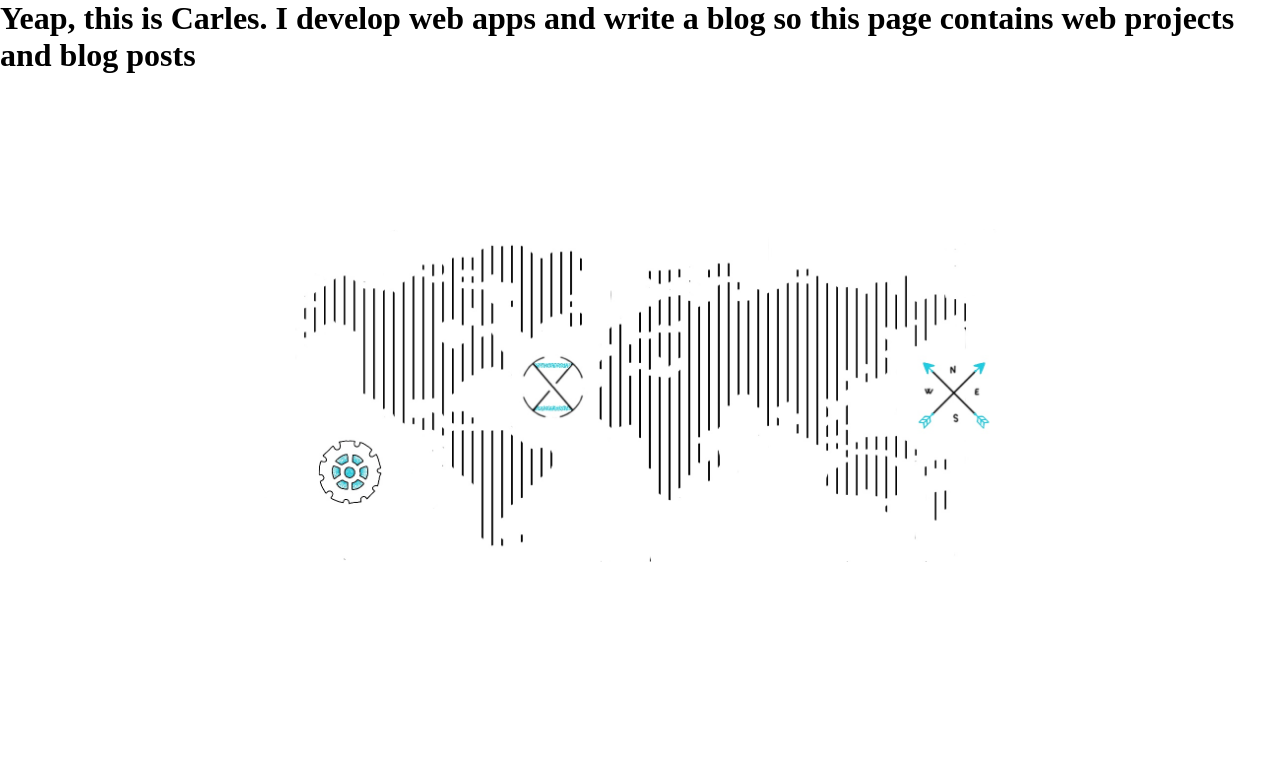
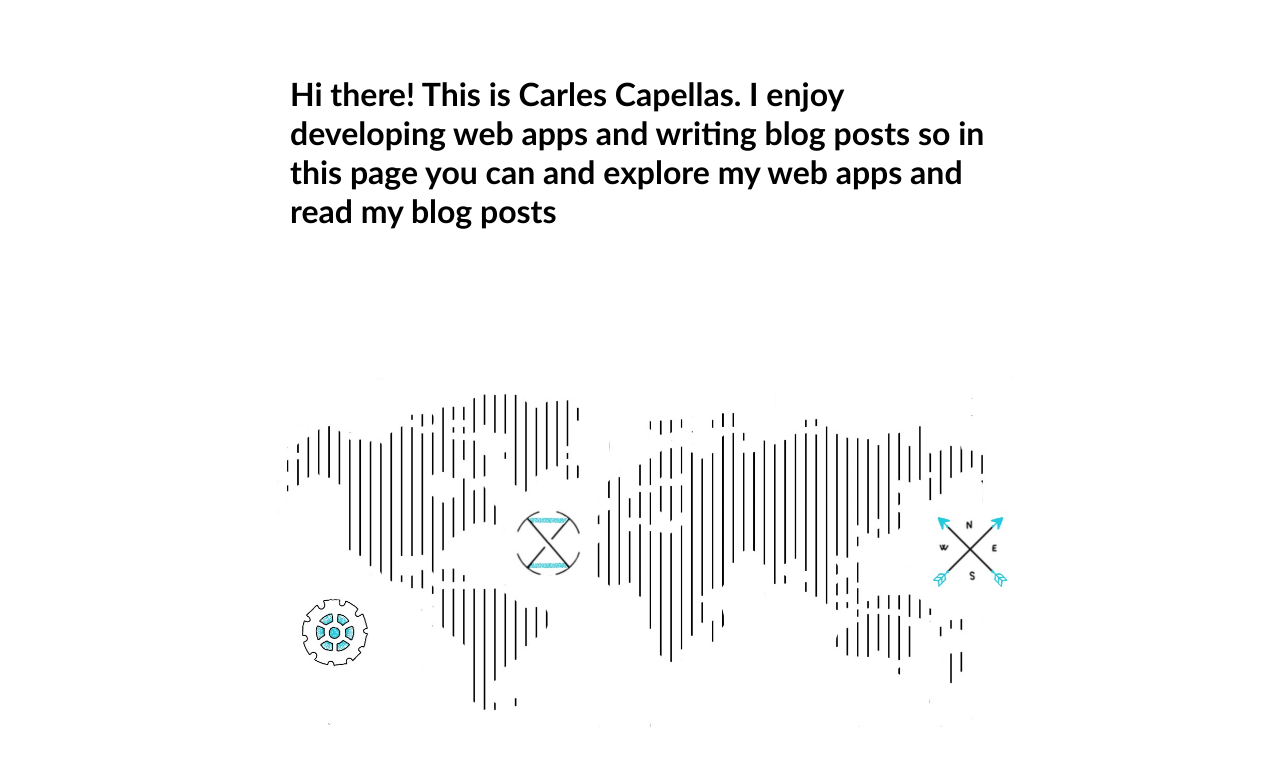
Before and after one commit to capelski/react-personal-page, a React app: page / in a window 1280 px wide. Shown: the top 766 px of the page. Built offline with nearby package versions, Linux system fonts and the light colour scheme.

Commit message:
feat: improve home page look and feel

```diff
--- a/src/components/home.tsx
+++ b/src/components/home.tsx
@@ -1,11 +1,18 @@
 import React from 'react';
+import homeImage from './home-image.jpg';
 
 export const Home = () => (
     <React.Fragment>
-        <h1>
-            Yeap, this is Carles. I develop web apps and write a blog so this page contains web
-            projects and blog posts
-        </h1>
-        <div className="main-image"></div>
+        <div className="home">
+            <div className="home-header">
+                <h1>
+                    Hi there! This is Carles Capellas. I enjoy developing web apps and writing blog
+                    posts so in this page you can and explore my web apps and read my blog posts
+                </h1>
+            </div>
+            <div className="home-image">
+                <img src={homeImage} />
+            </div>
+        </div>
     </React.Fragment>
 );
--- a/src/index.tsx
+++ b/src/index.tsx
@@ -8,13 +8,11 @@ import './style/main.scss';
 const App = () => (
     <BrowserRouter>
         <div>
-            <div className="container custom-container">
-                <Switch>
-                    <Route path="/">
-                        <Home />
-                    </Route>
-                </Switch>
-            </div>
+            <Switch>
+                <Route path="/">
+                    <Home />
+                </Route>
+            </Switch>
         </div>
     </BrowserRouter>
 );
--- /dev/null
+++ b/src/style/home.scss
@@ -0,0 +1,75 @@
+@import './variables.scss';
+
+$extraSmallImageHeight: 50%;
+$mediumImageHeight: 60%;
+
+.home {
+    display: flex;
+    flex-direction: column;
+    height: 100%;
+
+    .home-header,
+    .home-image {
+        flex-grow: 1;
+        display: flex;
+        align-items: center;
+        justify-content: center;
+    }
+
+    .home-header {
+        padding: 24px 32px;
+
+        h1 {
+            max-width: 700px;
+            margin: 0;
+            opacity: 0;
+            animation: slide-down 1s forwards;
+            font-size: 24px;
+
+            @media (min-width: $medium) {
+                font-size: 32px;
+            }
+        }
+    }
+
+    .home-image {
+        box-sizing: content-box;
+        padding: 24px 0;
+
+        img {
+            width: 100%;
+            opacity: 0;
+            animation: slide-up 1s forwards;
+            animation-delay: 400ms;
+
+            @media (min-width: $medium) {
+                width: unset;
+                height: 350px;
+            }
+        }
+    }
+}
+
+@keyframes slide-up {
+    #{0%} {
+        opacity: 0;
+        transform: translateY(100px);
+    }
+
+    #{100%} {
+        opacity: 1;
+        transform: translateY(0);
+    }
+}
+
+@keyframes slide-down {
+    #{0%} {
+        opacity: 0;
+        transform: translateY(-100px);
+    }
+
+    #{100%} {
+        opacity: 1;
+        transform: translateY(0);
+    }
+}
--- a/src/style/main.scss
+++ b/src/style/main.scss
@@ -1,25 +1,8 @@
-@import './variables.scss';
+@import './home.scss';
 
 html,
 body {
     min-height: 100%;
     margin: 0;
+    font-family: 'Gill Sans', sans-serif;
 }
-
-.main-image {
-    height: 50%;
-    background-image: url('./bg.jpg');
-    background-repeat: no-repeat;
-    background-position-y: center;
-    background-position-x: center;
-    background-size: 100%;
-
-    @media (min-width: $small) {
-        height: 75%;
-        background-size: 75%;
-    }
-
-    @media (min-width: $large) {
-        background-size: 60%;
-    }
-}
```
Also changed, not shown: src/components/home-image.jpg (renamed from src/style/bg.jpg).
